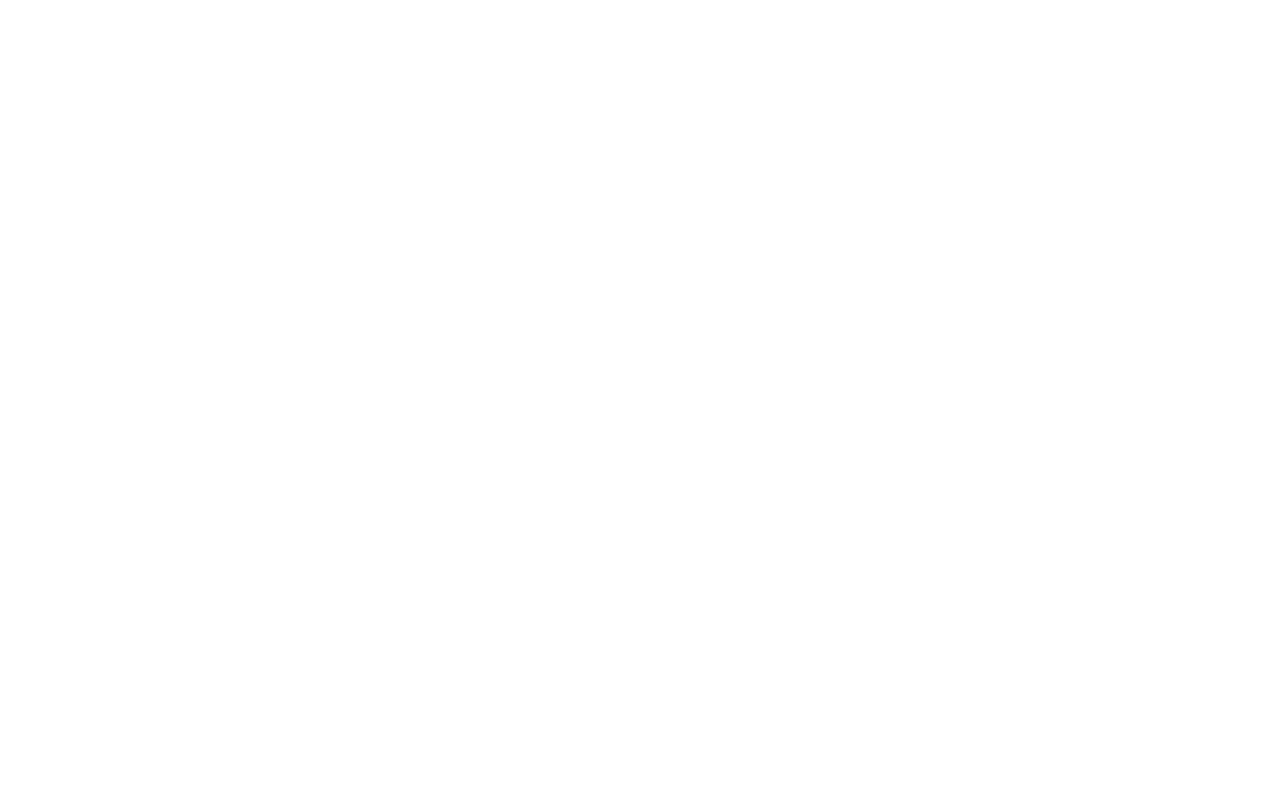
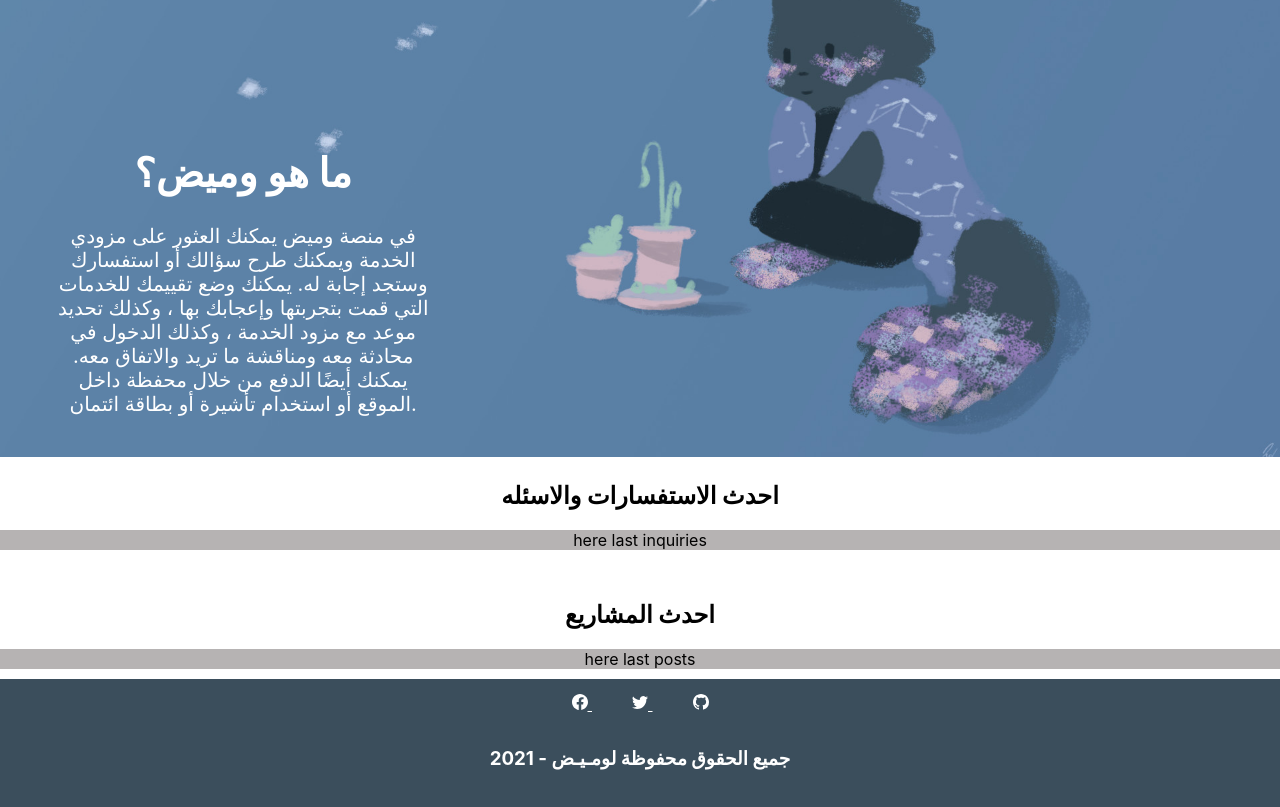
Before and after one commit to MP-Project-Rawan-Badr/client, a React (Create React App) app: page /home in a window 1280 px wide. Before the commit this address had no page. Shown: the part 260-1067 px from the top of the page. Before the commit the page ends 800 px from the top, so only its background shows below. Built offline with nearby package versions, Linux system fonts and the light colour scheme.

Commit message:
home page

```diff
--- a/package.json
+++ b/package.json
@@ -8,6 +8,7 @@
     "@testing-library/user-event": "^13.5.0",
     "react": "^17.0.2",
     "react-dom": "^17.0.2",
+    "react-icons": "^4.3.1",
     "react-router-dom": "^6.2.1",
     "react-scripts": "5.0.0",
     "web-vitals": "^2.1.2"
--- a/src/App.js
+++ b/src/App.js
@@ -1,16 +1,19 @@
 import { Routes, Route } from 'react-router-dom';
 import './App.css';
+import Footer from './Components/Footer';
 import Header from './Components/Header';
-import Navbar from "./Components/Navbar"
+import Home from './Components/Home';
 import StartPage from './Components/startPage';
 
 function App() {
   return (
     <div className="App">
-     {/* <Navbar/> */}
      <Routes>
      <Route exact path="/" element={<StartPage />} />
      <Route exact path="/header" element={<Header />} />
+     <Route exact path="/home" element={<Home />} />
+     <Route exact path="/footer" element={<Footer />} />
+
      </Routes>
     </div>
   );
--- /dev/null
+++ b/src/Components/Footer/index.js
@@ -0,0 +1,30 @@
+import React from "react";
+import "./style.css";
+import { BsTwitter,BsFacebook,BsGithub } from "react-icons/bs";
+import { Link } from "react-router-dom";
+
+
+const Footer = () => {
+  return (
+    <>
+       <div className="fulldiv">
+
+        <div className="icon">
+        <Link to="" id="path"> <BsFacebook/> </Link>
+        <Link to="" id="path"> <BsTwitter/> </Link>
+        <Link to="" id="path"> <BsGithub/> </Link>
+       </div>
+
+
+           <h3 style={{color: "white" , marginBottom: "200px"}}>
+
+           جميع الحقوق محفوظة لومـيـض -
+                2021
+           </h3>
+
+    </div>
+    </>
+  );
+};
+
+export default Footer;
--- /dev/null
+++ b/src/Components/Footer/style.css
@@ -0,0 +1,24 @@
+footer {
+    /* height: 60%; */
+    height: 3rem;
+  }
+  .fulldiv {
+    margin: 0;
+    position: static;
+    bottom: 10px;
+    background-color: rgb(59,78,92);
+    text-align: center;
+    width: 100%;
+    height: 8rem;
+  }
+  .icon {
+    font-size: 1rem;
+    padding: 15px;
+  }
+  #path{
+      color: white;
+      margin: 0 20px;
+      margin-top: 100px;
+
+
+  }
--- /dev/null
+++ b/src/Components/Home/index.js
@@ -0,0 +1,26 @@
+import React from "react";
+import Footer from "../Footer";
+import Header from "../Header";
+import Navbar from "../Navbar";
+import "./style.css";
+
+const Home = () => {
+  return (
+      <>
+    <div className="container">
+      <Navbar/>
+      <Header/>
+
+      <h2 >احدث الاستفسارات والاسئله</h2>
+      <div className="inquiry">here last inquiries</div>
+      <br/>
+      <h2>احدث المشاريع</h2>
+      <div className="post">here last posts</div>
+
+    </div>
+    <Footer/>
+    </>
+  );
+};
+
+export default Home;
--- /dev/null
+++ b/src/Components/Home/style.css
@@ -0,0 +1,10 @@
+.inquiry{
+    background-color: rgb(182, 179, 179);
+    margin-bottom: 10px;
+
+}
+
+.post{
+    background-color: rgb(182, 179, 179);
+    margin-bottom: 10px;
+}
```
Also changed, not shown: 1 other file (tests, documents, lock files or other folders).
